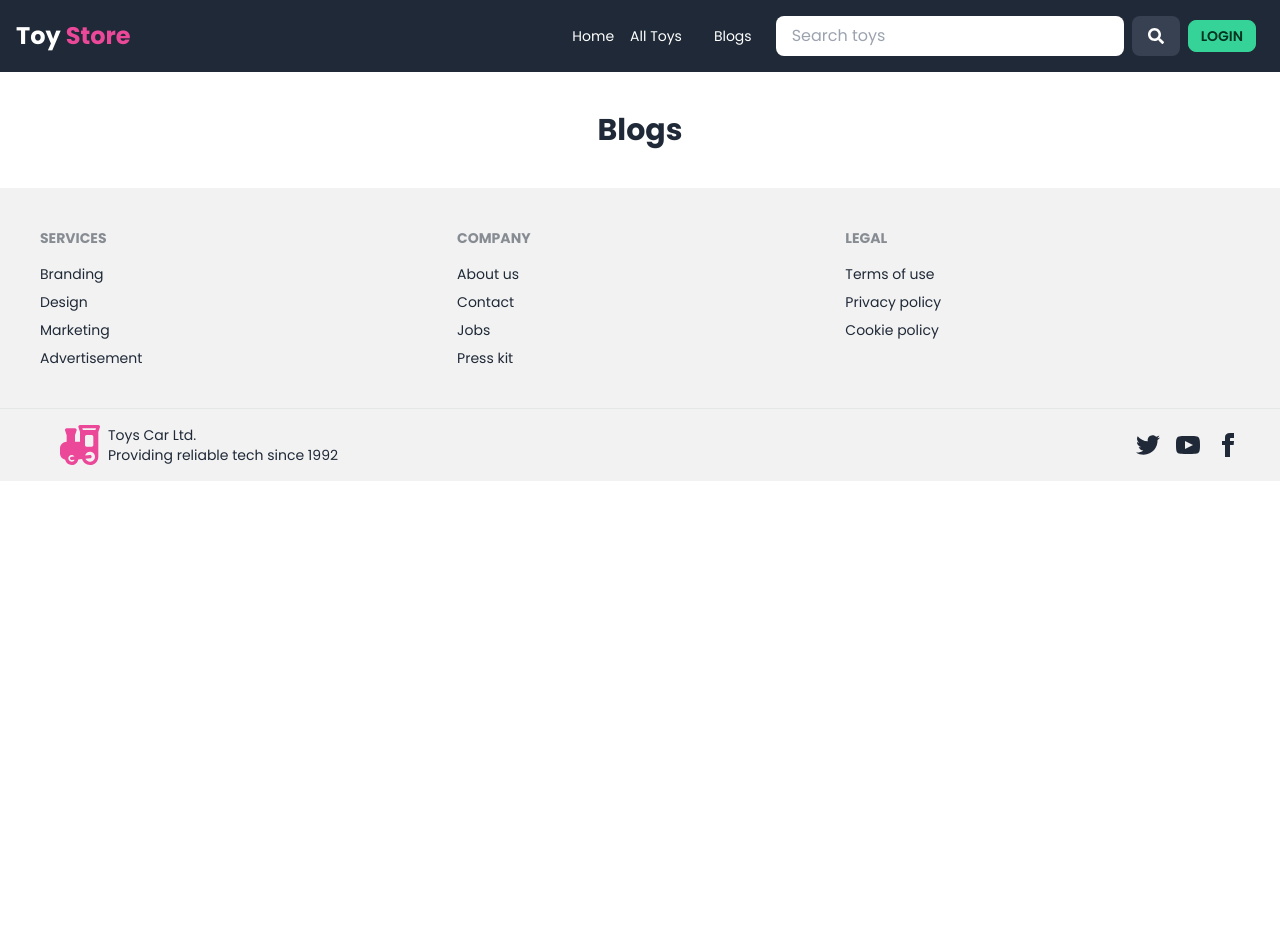
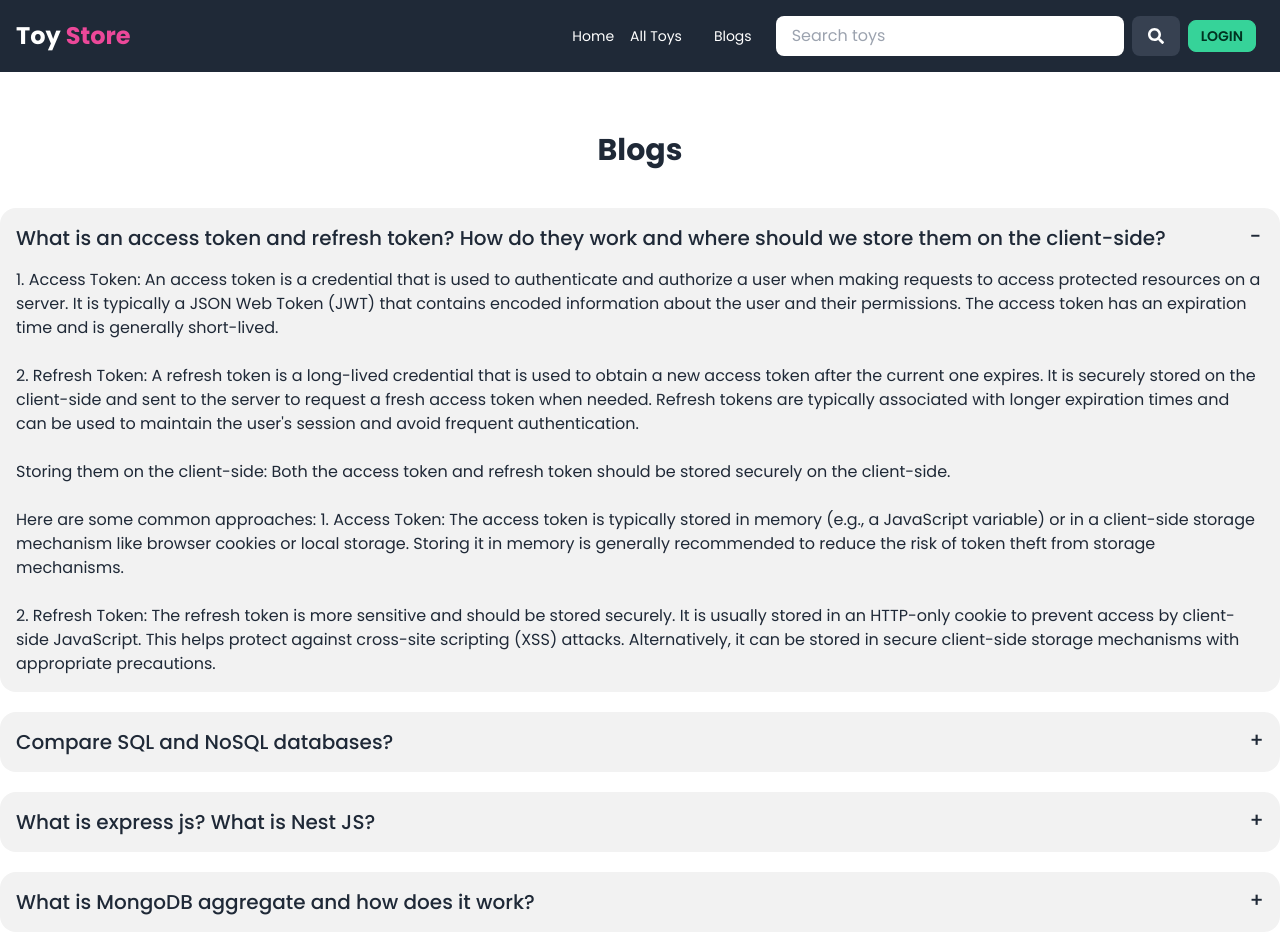
Before and after one commit to anikbsmrstucse/car-toys-client-side, a React (Vite) app: page /blog in a window 1280 px wide. Shown: the top 952 px of the page. Before the commit the page ends 800 px from the top, so only its background shows below. Built offline with nearby package versions, Linux system fonts and the light colour scheme; no server answers.

Commit message:
all done react helmet added

```diff
--- a/src/Pages/Addatoy/Addatoy.jsx
+++ b/src/Pages/Addatoy/Addatoy.jsx
@@ -1,4 +1,5 @@
 import React, { useContext } from "react";
+import { Helmet } from "react-helmet-async";
 import { useForm } from "react-hook-form";
 import { FaCar } from "react-icons/fa";
 import Swal from "sweetalert2";
@@ -59,6 +60,9 @@ const Addatoy = () => {
   };
   return (
     <div className="md:w-3/5 w-full mx-auto py-10 my-5">
+        <Helmet>
+            <title>Toys Cars | Add Toy</title>
+        </Helmet>
       <h1 className="text-3xl text-center font-bold">Add A Toy</h1>
       <div className="divider"></div>
       <div className="w-full bg-gray-300 shadow-xl py-10">
--- a/src/Pages/AllToys/AllToys.jsx
+++ b/src/Pages/AllToys/AllToys.jsx
@@ -1,4 +1,5 @@
 import React, { useContext, useEffect, useState } from "react";
+import { Helmet } from "react-helmet-async";
 import { Link } from "react-router-dom";
 import { AuthContext } from "../../AuthProvider/AuthProvider";
 
@@ -38,6 +39,9 @@ const AllToys = () => {
   }
   return (
     <div className="overflow-x-auto">
+        <Helmet>
+            <title>Toys Cars | All Toys</title>
+        </Helmet>
       <h1 className="text-3xl font-bold py-10 text-center">Toy List</h1>
       <table className="min-w-full bg-white">
         <thead>
--- a/src/Pages/Blog/Blog.jsx
+++ b/src/Pages/Blog/Blog.jsx
@@ -1,11 +1,98 @@
-import React from 'react';
+import React from "react";
+import { Helmet } from "react-helmet-async";
 
 const Blog = () => {
-    return (
-        <div>
-            <h1 className='text-3xl py-10 text-center font-bold'>Blogs</h1>
+  return (
+    <div className="py-5">
+      <h1 className="text-3xl py-10 text-center font-bold">Blogs</h1>
+      <Helmet>
+        <title>Toys Cars | Blog</title>
+      </Helmet>
+      <div className="space-y-5">
+        <div className="collapse collapse-plus bg-base-200">
+          <input type="radio" name="my-accordion-1" checked="checked" />
+          <div className="collapse-title text-xl font-medium">
+            What is an access token and refresh token? How do they work and
+            where should we store them on the client-side?
+          </div>
+          <div className="collapse-content">
+            <p>
+              1. Access Token: An access token is a credential that is used to
+              authenticate and authorize a user when making requests to access
+              protected resources on a server. It is typically a JSON Web Token
+              (JWT) that contains encoded information about the user and their
+              permissions. The access token has an expiration time and is
+              generally short-lived. <br /> <br /> 2. Refresh Token: A refresh
+              token is a long-lived credential that is used to obtain a new
+              access token after the current one expires. It is securely stored
+              on the client-side and sent to the server to request a fresh
+              access token when needed. Refresh tokens are typically associated
+              with longer expiration times and can be used to maintain the
+              user's session and avoid frequent authentication. <br />
+              <br /> Storing them on the client-side: Both the access token and
+              refresh token should be stored securely on the client-side. <br />
+              <br /> Here are some common approaches: 1. Access Token: The
+              access token is typically stored in memory (e.g., a JavaScript
+              variable) or in a client-side storage mechanism like browser
+              cookies or local storage. Storing it in memory is generally
+              recommended to reduce the risk of token theft from storage
+              mechanisms. <br /> <br /> 2. Refresh Token: The refresh token is
+              more sensitive and should be stored securely. It is usually stored
+              in an HTTP-only cookie to prevent access by client-side
+              JavaScript. This helps protect against cross-site scripting (XSS)
+              attacks. Alternatively, it can be stored in secure client-side
+              storage mechanisms with appropriate precautions.
+            </p>
+          </div>
         </div>
-    );
+        <div className="collapse collapse-plus bg-base-200">
+          <input type="radio" name="my-accordion-2" />
+          <div className="collapse-title text-xl font-medium">
+            Compare SQL and NoSQL databases?
+          </div>
+          <div className="collapse-content">
+            <p>
+              SQL databases are vertically scalable, while NoSQL databases are
+              horizontally scalable. SQL databases are table-based, while NoSQL
+              databases are document, key-value, graph, or wide-column stores.
+              SQL databases are better for multi-row transactions, while NoSQL
+              is better for unstructured data like documents or JSON.
+            </p>
+          </div>
+        </div>
+        <div className="collapse collapse-plus bg-base-200">
+          <input type="radio" name="my-accordion-3" />
+          <div className="collapse-title text-xl font-medium">
+            What is express js? What is Nest JS?
+          </div>
+          <div className="collapse-content">
+            <p>
+              Express is a minimalist and flexible framework that is easy to use
+              and has a large community of developers. NestJS, on the other
+              hand, is a newer framework that provides additional features such
+              as dependency injection, a modular architecture, and an intuitive
+              CLI.
+            </p>
+          </div>
+        </div>
+        <div className="collapse collapse-plus bg-base-200">
+          <input type="radio" name="my-accordion-4" />
+          <div className="collapse-title text-xl font-medium">
+            What is MongoDB aggregate and how does it work?
+          </div>
+          <div className="collapse-content">
+            <p>
+              Aggregation is a way of processing a large number of documents in
+              a collection by means of passing them through different stages.
+              The stages make up what is known as a pipeline. The stages in a
+              pipeline can filter, sort, group, reshape and modify documents
+              that pass through the pipeline.{" "}
+            </p>
+          </div>
+        </div>
+      </div>
+    </div>
+  );
 };
 
 export default Blog;
--- a/src/Pages/Home/Banner/Banner.css
+++ b/src/Pages/Home/Banner/Banner.css
@@ -4,3 +4,10 @@
     background-repeat: no-repeat;
     height: 600px;
 }
+
+@media screen and (min-width: 578px) {
+    .banner-img{
+        height: auto;
+        width: 100%;
+    }
+}
--- a/src/Pages/Home/Banner/Banner.jsx
+++ b/src/Pages/Home/Banner/Banner.jsx
@@ -4,7 +4,7 @@ import "./Banner.css";
 const Banner = () => {
   return (
     <section className="banner-img">
-      <div className="flex items-center h-[600px] w-1/2 pl-10 ">
+      <div className="flex items-center h-full md:h-[600px] w-1/2 pl-10 ">
         <div className="space-y-6">
           <h3 className="text-5xl font-bold">Welcome to <span className="text-[#EC4899]">Car Toys</span></h3>
           <p className="text-7xl font-semibold">Special Edition </p>
--- a/src/Pages/Home/Home/Home.jsx
+++ b/src/Pages/Home/Home/Home.jsx
@@ -1,4 +1,5 @@
 import React from 'react';
+import { Helmet } from 'react-helmet-async';
 import Banner from '../Banner/Banner';
 import Contact from '../Contact/Contact';
 import Gallery from '../Gallery/Gallery';
@@ -8,6 +9,9 @@ import Tabsection from '../Tabsection/Tabsection';
 const Home = () => {
     return (
         <div>
+            <Helmet>
+                <title>Home</title>
+            </Helmet>
             <Banner></Banner>
             <Gallery></Gallery>
             <RealsticsToyCar></RealsticsToyCar>
--- a/src/Pages/Login/Login.jsx
+++ b/src/Pages/Login/Login.jsx
@@ -1,4 +1,5 @@
 import React, { useContext, useState } from "react";
+import { Helmet } from "react-helmet-async";
 import { FaEye } from "react-icons/fa";
 import { Link, useLocation, useNavigate } from "react-router-dom";
 import Swal from "sweetalert2";
@@ -48,6 +49,9 @@ const Login = () => {
 
   return (
     <div className="py-5 mb-5 mt-5">
+        <Helmet>
+            <title> Toys Cars | Login</title>
+        </Helmet>
       <div className="card w-full md:w-1/2 mx-auto shadow-lg bg-base-100">
         <h3 className="text-center text-2xl font-semibold mt-5">Login</h3>
         <form onSubmit={handleLogin} className="card-body">
--- a/src/Pages/MyToy/MyToy.jsx
+++ b/src/Pages/MyToy/MyToy.jsx
@@ -1,4 +1,5 @@
 import React, { useContext, useEffect, useState } from "react";
+import { Helmet } from "react-helmet-async";
 import { FaPen, FaTrash } from "react-icons/fa";
 import { Link, useLocation } from "react-router-dom";
 import Swal from "sweetalert2";
@@ -67,6 +68,9 @@ console.log(location);
 
   return (
     <div className="overflow-x-auto py-10">
+        <Helmet>
+            <title>Toys Cars | My Toy</title>
+        </Helmet>
       <h1 className="text-3xl font-bold py-10 text-center">My Toy List</h1>
       <table className="min-w-full mx-auto bg-white">
         <thead>
--- a/src/Register/Register.jsx
+++ b/src/Register/Register.jsx
@@ -1,4 +1,5 @@
 import React, { useContext, useState } from "react";
+import { Helmet } from "react-helmet-async";
 import { useForm } from "react-hook-form";
 import { FaEye } from "react-icons/fa";
 import { Link, useNavigate } from "react-router-dom";
@@ -79,6 +80,9 @@ const Register = () => {
 
   return (
     <div className="py-5 mt-5 mb-5">
+        <Helmet>
+            <title>Toys Cars | Registration</title>
+        </Helmet>
       <div className="card w-full md:w-1/2 mx-auto shadow-lg bg-base-100">
         <h3 className="text-center text-2xl font-semibold mt-5">Register</h3>
         <form onSubmit={handleSubmit(onSubmit)} className="card-body">
--- a/src/main.jsx
+++ b/src/main.jsx
@@ -1,5 +1,6 @@
 import React from "react";
 import ReactDOM from "react-dom/client";
+import { HelmetProvider } from 'react-helmet-async';
 import { RouterProvider } from "react-router-dom";
 import AuthProvider from "./AuthProvider/AuthProvider";
 import router from "./Routes/Routes";
@@ -9,9 +10,11 @@ import "./index.css";
 ReactDOM.createRoot(document.getElementById("root")).render(
   <div className="max-w-7xl mx-auto">
     <React.StrictMode>
+      <HelmetProvider>
       <AuthProvider>
         <RouterProvider router={router}></RouterProvider>
       </AuthProvider>
+      </HelmetProvider>
     </React.StrictMode>
   </div>
 );
```
